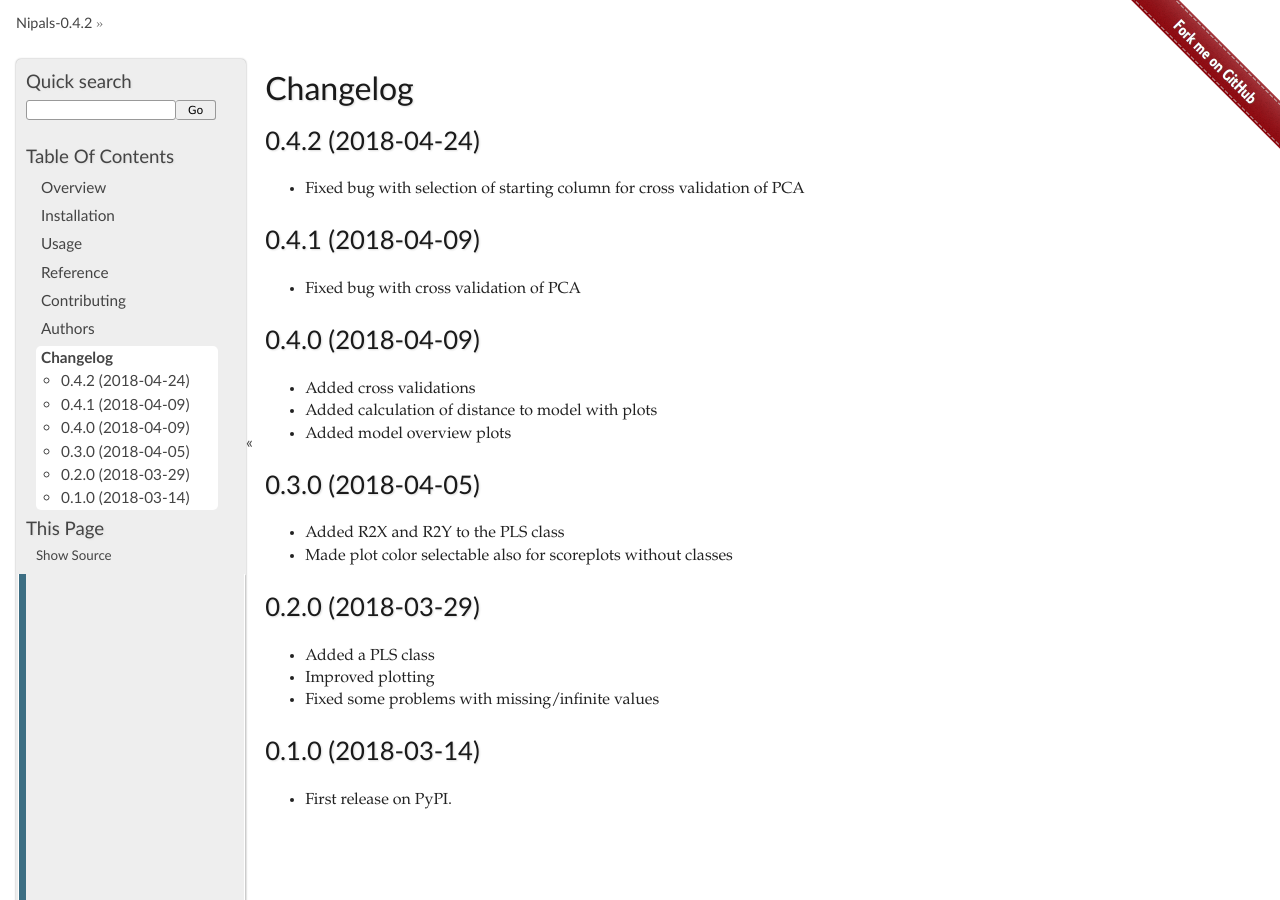
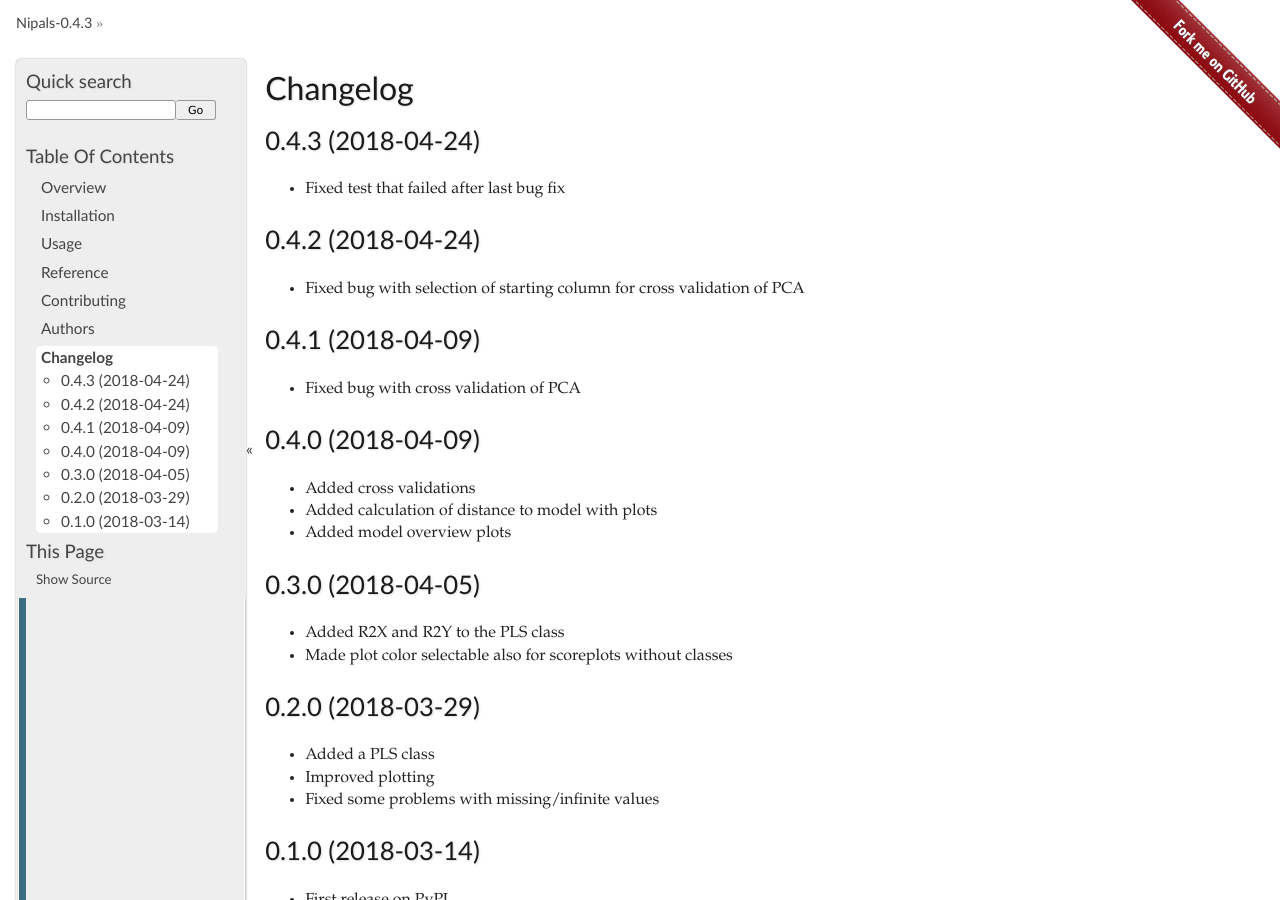
Before and after one commit to fredrikw/python-nipals, a Sphinx documentation site: the page built from docs/changelog.rst, in a window 1280 px wide and 900 px high. Built offline with Sphinx 7.4.7, drawn with Linux system fonts in a browser that asks for light colours.

Commit message:
Bumped version to 0.4.3

```diff
--- a/CHANGELOG.rst
+++ b/CHANGELOG.rst
@@ -1,6 +1,11 @@
 
 Changelog
 =========
+
+0.4.3 (2018-04-24)
+------------------
+
+* Fixed test that failed after last bug fix
 
 0.4.2 (2018-04-24)
 ------------------
--- a/README.rst
+++ b/README.rst
@@ -40,9 +40,9 @@ Overview
     :alt: PyPI Package latest release
     :target: https://pypi.org/project/nipals/
 
-.. |commits-since| image:: https://img.shields.io/github/commits-since/fredrikw/python-nipals/v0.4.2.svg
+.. |commits-since| image:: https://img.shields.io/github/commits-since/fredrikw/python-nipals/v0.4.3.svg
     :alt: Commits since latest release
-    :target: https://github.com/fredrikw/python-nipals/compare/v0.4.2...master
+    :target: https://github.com/fredrikw/python-nipals/compare/v0.4.3...master
 
 .. |wheel| image:: https://img.shields.io/pypi/wheel/nipals.svg
     :alt: PyPI Wheel
--- a/docs/conf.py
+++ b/docs/conf.py
@@ -26,7 +26,7 @@ project = 'Nipals'
 year = '2018'
 author = 'Fredrik Wallner'
 copyright = '{0}, {1}'.format(year, author)
-version = release = '0.4.2'
+version = release = '0.4.3'
 
 pygments_style = 'trac'
 templates_path = ['.']
--- a/setup.py
+++ b/setup.py
@@ -24,7 +24,7 @@ def read(*names, **kwargs):
 
 setup(
     name='nipals',
-    version='0.4.2',
+    version='0.4.3',
     license='MIT license',
     description='A module for calculation of PCA with the NIPALS algorithm',
     long_description='%s\n%s' % (
--- a/src/nipals/__init__.py
+++ b/src/nipals/__init__.py
@@ -1 +1 @@
-__version__ = '0.4.2'
+__version__ = '0.4.3'
```
Also changed, not shown: .bumpversion.cfg.
